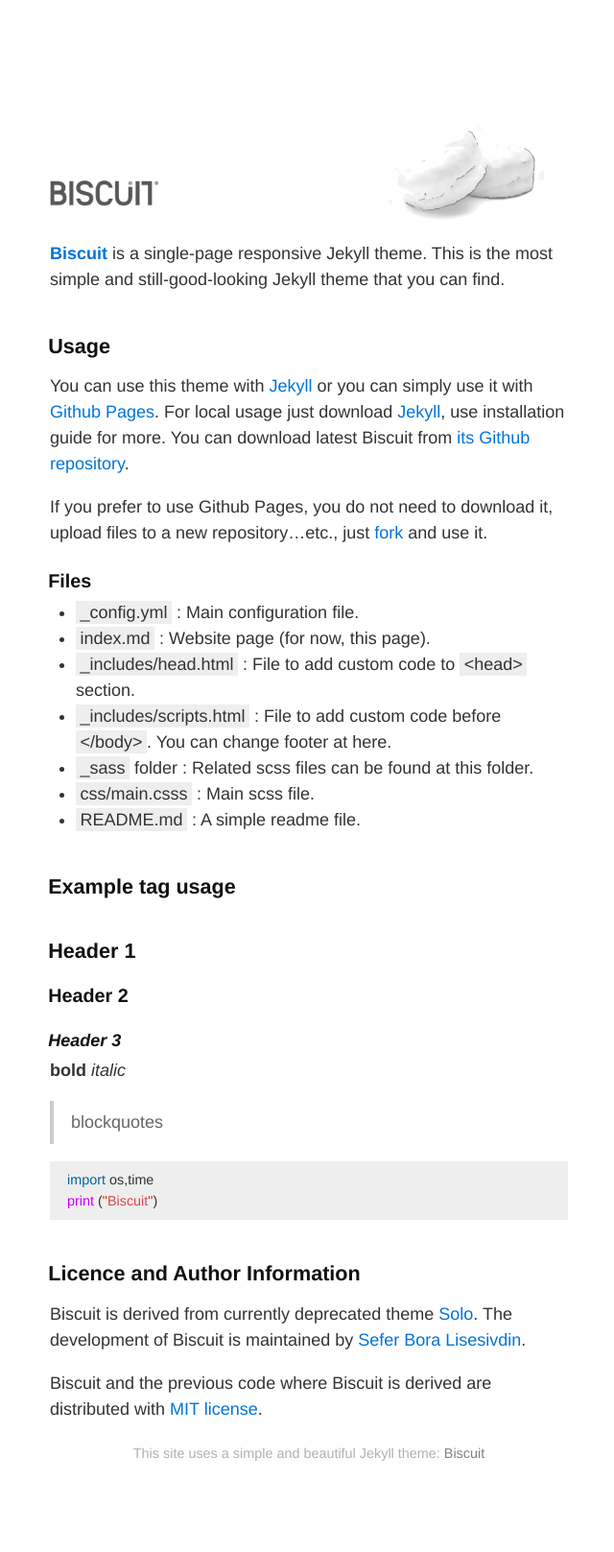
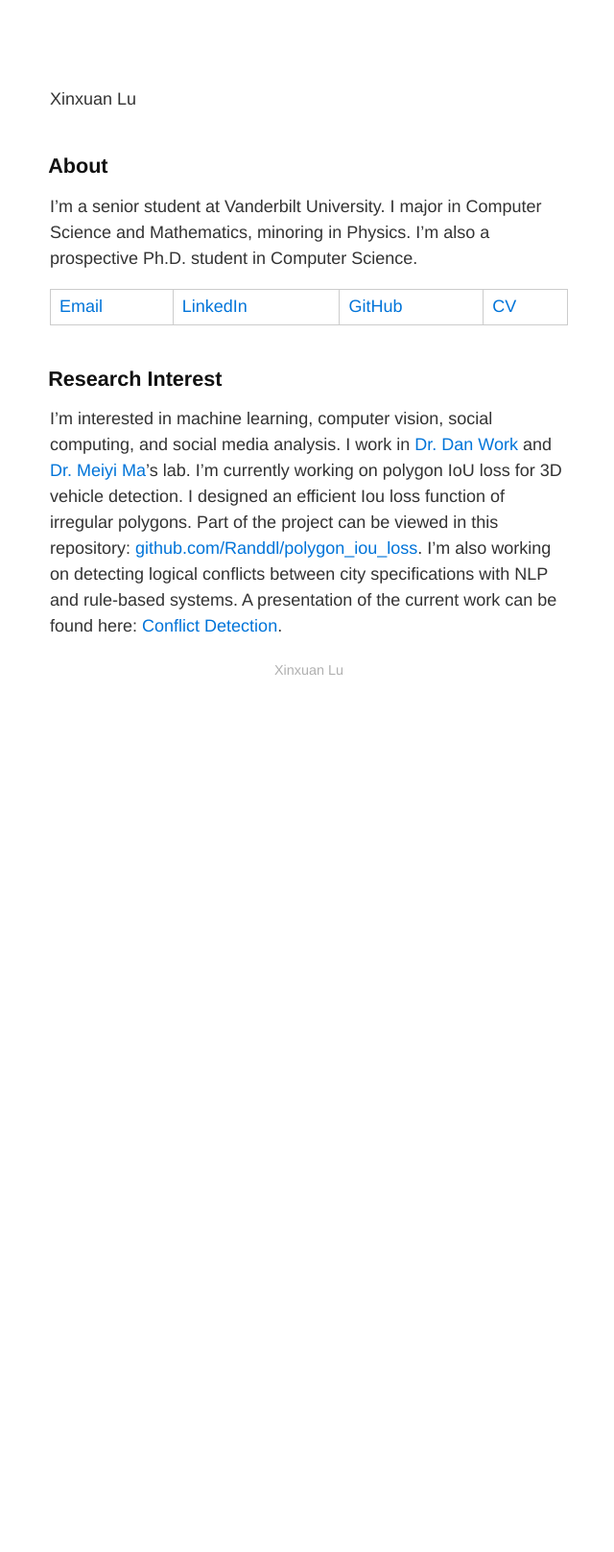
Before and after one commit to Randdl/Randdl.github.io, a Jekyll site: the page built from index.md, in a window 1280 px wide. Shown: the whole page at 96% size, without its empty margins (318-958 px from the left). Built offline with Jekyll 4.4.1, drawn with Linux system fonts in a browser that asks for light colours; after the commit the page ends 900 px from its top, so only the background shows below that.

Commit message:
add self-intro

```diff
--- a/_config.yml
+++ b/_config.yml
@@ -1,7 +1,7 @@
 # Site settings
-title: Biscuit Theme for Jekyll
-tag_text: Biscuit
-description: Biscuit is a single-page responsive Jekyll theme. This is the most simple and still-good-looking Jekyll theme that you can find.
+title: Xinxuan Lu
+tag_text: xinxuan
+description: Xinxuan Lu's homepage
 # baseurl: "/blog" # the subpath of your site, e.g. /blog
 # url: "https://example.com" # the base hostname & protocol for your site, e.g. http://example.com
 
--- a/_includes/scripts.html
+++ b/_includes/scripts.html
@@ -1,5 +1,5 @@
 <div id="footer">
 <center>
-<small> This site uses a simple and beautiful Jekyll theme: <a href="https://sblisesivdin.github.io/biscuit">Biscuit</a></small>
+<small> Xinxuan Lu</a></small>
 </center>
 </div>
--- a/index.md
+++ b/index.md
@@ -2,45 +2,18 @@
 layout: default
 ---
 
-![Banner](assets/biscuit.png)
 
+Xinxuan Lu
 
-**[Biscuit](http://sblisesivdin.github.io/biscuit)** is a single-page responsive Jekyll theme. This is the most simple and still-good-looking Jekyll theme that you can find.
+## About
 
-## Usage
+I'm a senior student at Vanderbilt University. I major in Computer Science and Mathematics, minoring in Physics.
+I'm also a prospective Ph.D. student in Computer Science.
 
-You can use this theme with [Jekyll](http://jekyllrb.com/) or you can simply use it with [Github Pages](https://pages.github.com).
-For local usage just download [Jekyll](http://jekyllrb.com/), use installation guide for more. You can download latest Biscuit from [its Github repository](https://github.com/sblisesivdin/biscuit).
+[Email](xinxuan.lu@vanderbilt.edu) | [LinkedIn]() | [GitHub]() | [CV](https://drive.google.com/file/d/11q_KLMrMD1aZDQYaPfDZPxVkKA_cemnI/view?usp=share_link)
 
-If you prefer to use Github Pages, you do not need to download it, upload files to a new repository...etc., just [fork](https://docs.github.com/en/get-starter/quickstart/fork-a-repo) and use it.
+## Research Interest
 
-### Files
-
-* `_config.yml`            : Main configuration file.
-* `index.md`               : Website page (for now, this page).
-* `_includes/head.html`    : File to add custom code to `<head>` section.
-* `_includes/scripts.html` : File to add custom code before `</body>`. You can change footer at here.
-* `_sass` folder           : Related scss files can be found at this folder.
-* `css/main.csss`          : Main scss file.
-* `README.md`              : A simple readme file.
-
-## Example tag usage
-
-## Header 1
-### Header 2
-#### Header 3
-**bold**
-*italic*
-
-> blockquotes
-
-~~~python
-import os,time
-print ("Biscuit")
-~~~
-
-## Licence and Author Information
-
-Biscuit is derived from currently deprecated theme [Solo](http://github.com/chibicode/solo). The development of Biscuit is maintained by [Sefer Bora Lisesivdin](https://lrgresearch.org/bora).
-
-Biscuit and the previous code where Biscuit is derived are distributed with [MIT license](https://github.com/sblisesivdin/biscuit/blob/gh-pages/LICENSE).
+I'm interested in machine learning, computer vision, social computing, and social media analysis. I work in [Dr. Dan Work](https://lab-work.github.io/) and [Dr. Meiyi Ma](https://meiyima.github.io/)'s lab.
+I'm currently working on polygon IoU loss for 3D vehicle detection. I designed an efficient Iou loss function of irregular polygons. Part of the project can be viewed in this repository: [github.com/Randdl/polygon_iou_loss](https://github.com/Randdl/polygon_iou_loss).
+I'm also working on detecting logical conflicts between city specifications with NLP and rule-based systems. A presentation of the current work can be found here: [Conflict Detection](https://drive.google.com/file/d/1SAYvYsSE4EwwFmQNRNmeudqlkH5WN61o/view?usp=share_link).
```
Also changed, not shown: assets/biscuit.png (deleted), 1 other file.
